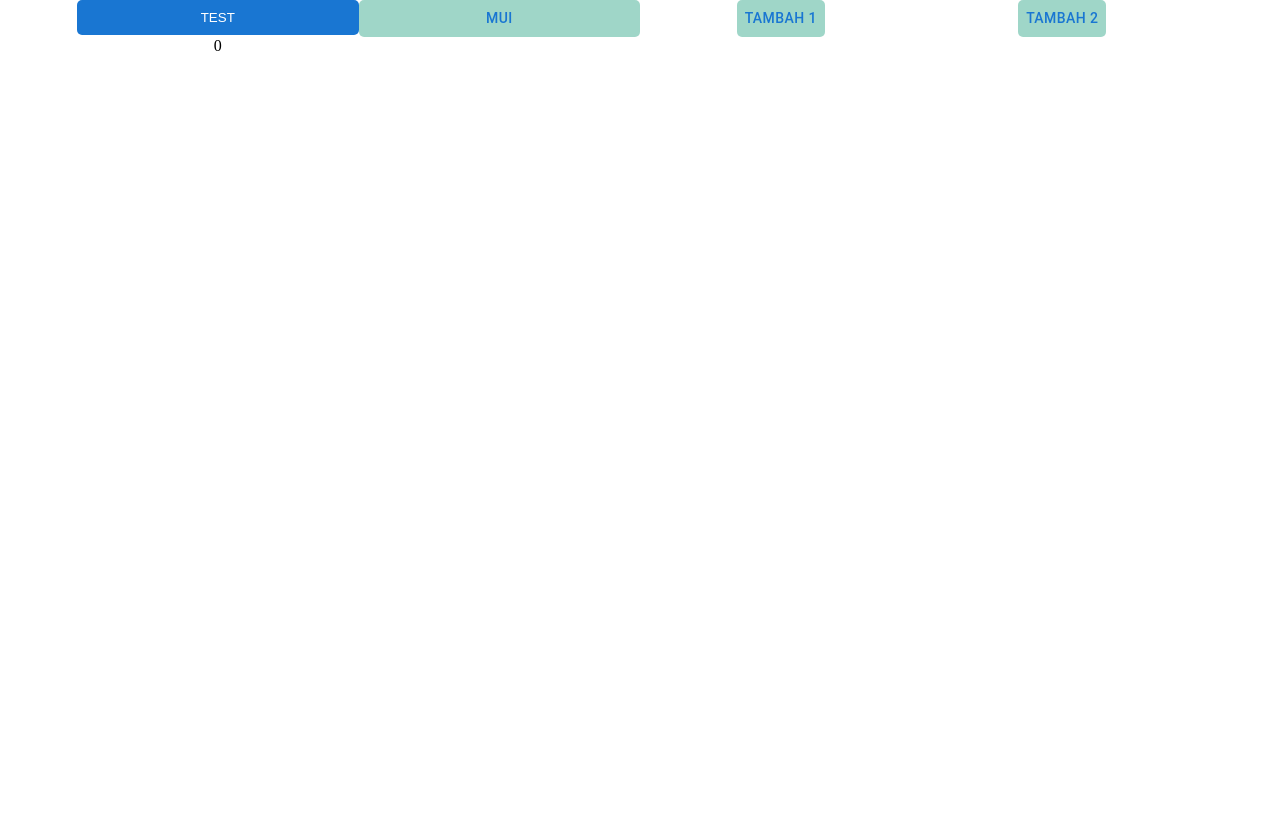
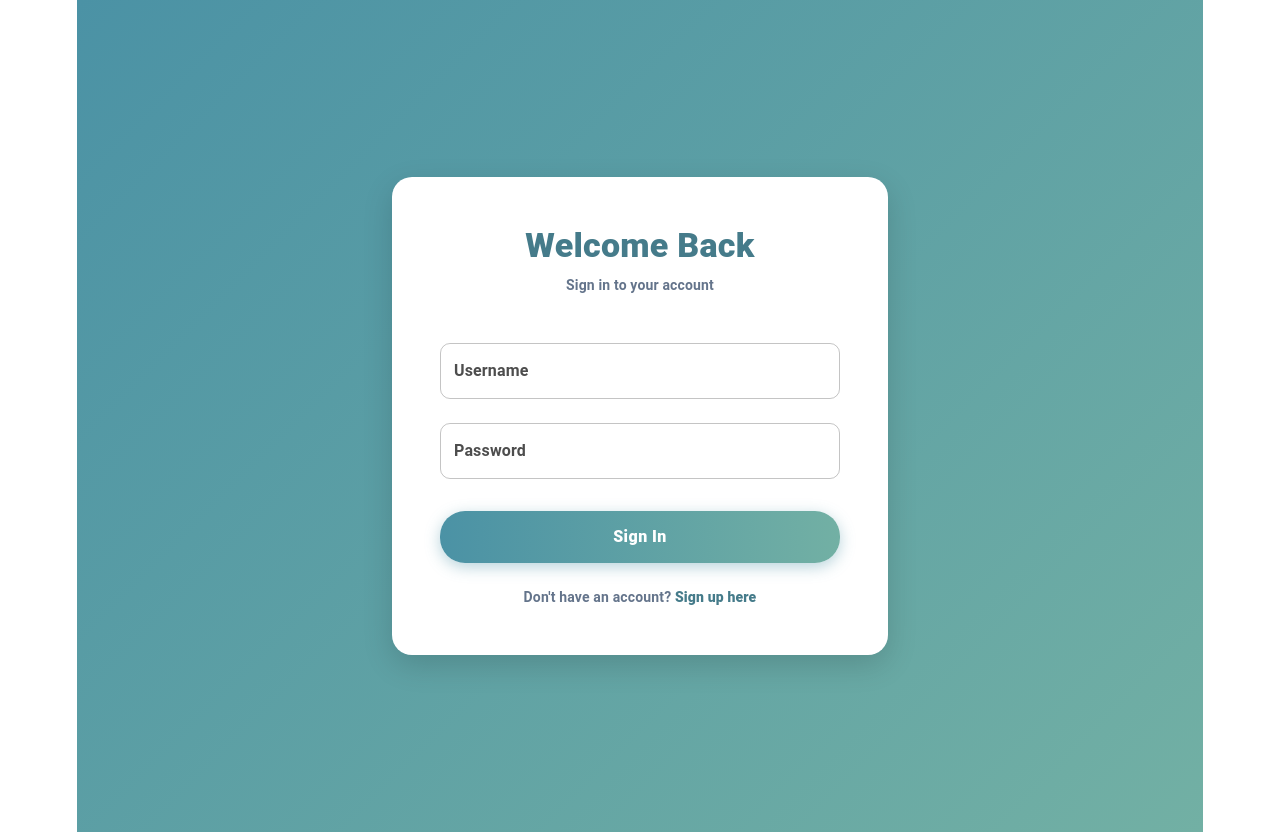
Before and after one commit to satriapinan/food-order-sttp, a React (Vite) app: page / in a window 1280 px wide. Before the commit the page ends 800 px from the top, so only its background shows below. Built offline with nearby package versions, Linux system fonts and the light colour scheme.

Commit message:
feat: menyelesaikan tugas utama login food-order

```diff
--- a/package.json
+++ b/package.json
@@ -12,6 +12,7 @@
   "dependencies": {
     "@emotion/react": "^11.14.0",
     "@emotion/styled": "^11.14.1",
+    "@mui/icons-material": "^9.3.1",
     "@mui/material": "^9.2.0",
     "react": "^19.2.8",
     "react-dom": "^19.2.8"
--- a/src/App.jsx
+++ b/src/App.jsx
@@ -1,65 +1,168 @@
 import { useState } from "react";
+import Box from "@mui/material/Box";
+import Typography from "@mui/material/Typography";
+import TextField from "@mui/material/TextField";
 import Button from "@mui/material/Button";
-import Grid from "@mui/material/Grid";
-import AppButton from "./components/AppButton";
+import IconButton from "@mui/material/IconButton";
+import InputAdornment from "@mui/material/InputAdornment";
+import Link from "@mui/material/Link";
+
+// 1. IMPOR IKON MATA DARI MATERIAL UI
+import Visibility from "@mui/icons-material/Visibility";
+import VisibilityOff from "@mui/icons-material/VisibilityOff";
 
 function App() {
-  const [count, setCount] = useState(0);
+  // State untuk menyimpan status: apakah password ditampilkan (true) atau disembunyikan (false)
+  const [tampilSandi, setTampilSandi] = useState(false);
+
+  // Fungsi untuk membalikkan status ikon mata saat diklik
+  const handleToggleSandi = () => {
+    setTampilSandi((prev) => !prev);
+  };
 
   return (
-    <Grid container>
-      {/* MANUAL */}
-      <Grid item size={{ xs: 12, sm: 6, md: 3 }}>
-        <button
-          onClick={() => setCount((count) => count + 1)}
-          style={{
-            width: "100%",
-            backgroundColor: "#1976d2",
-            borderRadius: "5px",
-            border: "none",
-            color: "#FFF",
-            padding: "10px",
+    // Wadah Pembungkus Utama (Background Luar)
+    <Box
+      sx={{
+        minHeight: "100vh",
+        display: "flex",
+        alignItems: "center",
+        justifyContent: "center",
+        background: "linear-gradient(135deg, #4b92a5 0%, #72b0a4 100%)",
+        padding: 2,
+      }}
+    >
+      {/* Kotak Card Form Login */}
+      <Box
+        sx={{
+          backgroundColor: "#ffffff",
+          padding: { xs: 4, sm: 6 },
+          borderRadius: "20px",
+          boxShadow: "0px 10px 30px rgba(0,0,0,0.15)",
+          width: "100%",
+          maxWidth: "400px",
+          textAlign: "center",
+        }}
+      >
+        {/* Judul Utama (Font Tebal) */}
+        <Typography
+          variant="h4"
+          sx={{
+            fontWeight: "800", // Menjadikan Font Sangat Tebal
+            color: "#457b8a",
+            mb: 1,
           }}
         >
-          TEST
-        </button>
-      </Grid>
+          Welcome Back
+        </Typography>
 
-      {/* MENGGUNAKAN MUI */}
-      <Grid item size={{ xs: 12, sm: 6, md: 3 }}>
-        <Button
-          variant="text"
-          color="primary"
-          onClick={() => setCount((count) => count + 1)}
+        {/* Sub-judul (Font Tebal) */}
+        <Typography
+          variant="body2"
           sx={{
-            width: "100%",
-            backgroundColor: "#1976",
-            borderRadius: "5px",
-            boxShadow: "none",
+            fontWeight: "700", // Font Tebal
+            color: "#64748b",
+            mb: 4,
           }}
         >
-          MUI
-        </Button>
-      </Grid>
+          Sign in to your account
+        </Typography>
 
-      {/* MENGGUNAKAN CUSTOM COMPONENT */}
-      <Grid item size={{ xs: 12, sm: 6, md: 3 }}>
-        <AppButton onClick={() => setCount((count) => count + 1)}>
-          Tambah 1
-        </AppButton>
-      </Grid>
+        <Box component="form" noValidate autoComplete="off">
+          {/* Input Username (Font & Placeholder Tebal) */}
+          <TextField
+            fullWidth
+            placeholder="Username"
+            variant="outlined"
+            margin="normal"
+            sx={{
+              "& .MuiOutlinedInput-root": {
+                borderRadius: "10px",
+                fontWeight: "bold", // Teks saat diketik jadi tebal
+              },
+              "& .MuiInputBase-input::placeholder": {
+                fontWeight: "bold", // Placeholder tebal
+                opacity: 0.8,
+              },
+            }}
+          />
 
-      <Grid item size={{ xs: 12, sm: 6, md: 3 }}>
-        <AppButton onClick={() => setCount((count) => count + 2)}>
-          Tambah 2
-        </AppButton>
-      </Grid>
+          {/* Input Password + Ikon Mata */}
+          <TextField
+            fullWidth
+            placeholder="Password"
+            // Tipe diubah dinamis: jika true = 'text', jika false = 'password'
+            type={tampilSandi ? "text" : "password"}
+            variant="outlined"
+            margin="normal"
+            sx={{
+              "& .MuiOutlinedInput-root": {
+                borderRadius: "10px",
+                fontWeight: "bold", // Teks saat diketik jadi tebal
+              },
+              "& .MuiInputBase-input::placeholder": {
+                fontWeight: "bold", // Placeholder tebal
+                opacity: 0.8,
+              },
+              mb: 4,
+            }}
+            InputProps={{
+              // LETAK IKON MATA ADA DI BAGIAN DI BAWAH INI
+              endAdornment: (
+                <InputAdornment position="end">
+                  <IconButton onClick={handleToggleSandi} edge="end">
+                    {/* Jika tampilSandi true munculkan mata dicoret, jika false munculkan mata biasa */}
+                    {tampilSandi ? <VisibilityOff /> : <Visibility />}
+                  </IconButton>
+                </InputAdornment>
+              ),
+            }}
+          />
 
-      {/* HASIL */}
-      <Grid item size={{ xs: 12, sm: 6, md: 3 }}>
-        {count}
-      </Grid>
-    </Grid>
+          {/* Tombol Sign In (Font Tebal) */}
+          <Button
+            fullWidth
+            variant="contained"
+            sx={{
+              background: "linear-gradient(to right, #4b92a5, #72b0a4)",
+              borderRadius: "25px",
+              padding: "12px 0",
+              textTransform: "none",
+              fontSize: "16px",
+              fontWeight: "800", // Font Tombol Tebal
+              mb: 3,
+              boxShadow: "0px 4px 15px rgba(75, 146, 165, 0.4)",
+              "&:hover": {
+                background: "linear-gradient(to right, #3c7584, #5c8f85)",
+              },
+            }}
+          >
+            Sign In
+          </Button>
+
+          {/* Teks Bawah & Link (Font Tebal) */}
+          <Typography
+            variant="body2"
+            sx={{
+              fontWeight: "700", // Font Tebal
+              color: "#64748b",
+            }}
+          >
+            Don't have an account?{" "}
+            <Link
+              href="#"
+              underline="none"
+              sx={{
+                color: "#457b8a",
+                fontWeight: "800", // Link Tebal
+              }}
+            >
+              Sign up here
+            </Link>
+          </Typography>
+        </Box>
+      </Box>
+    </Box>
   );
 }
 
```
Also changed, not shown: 1 other file (tests, documents, lock files or other folders).
